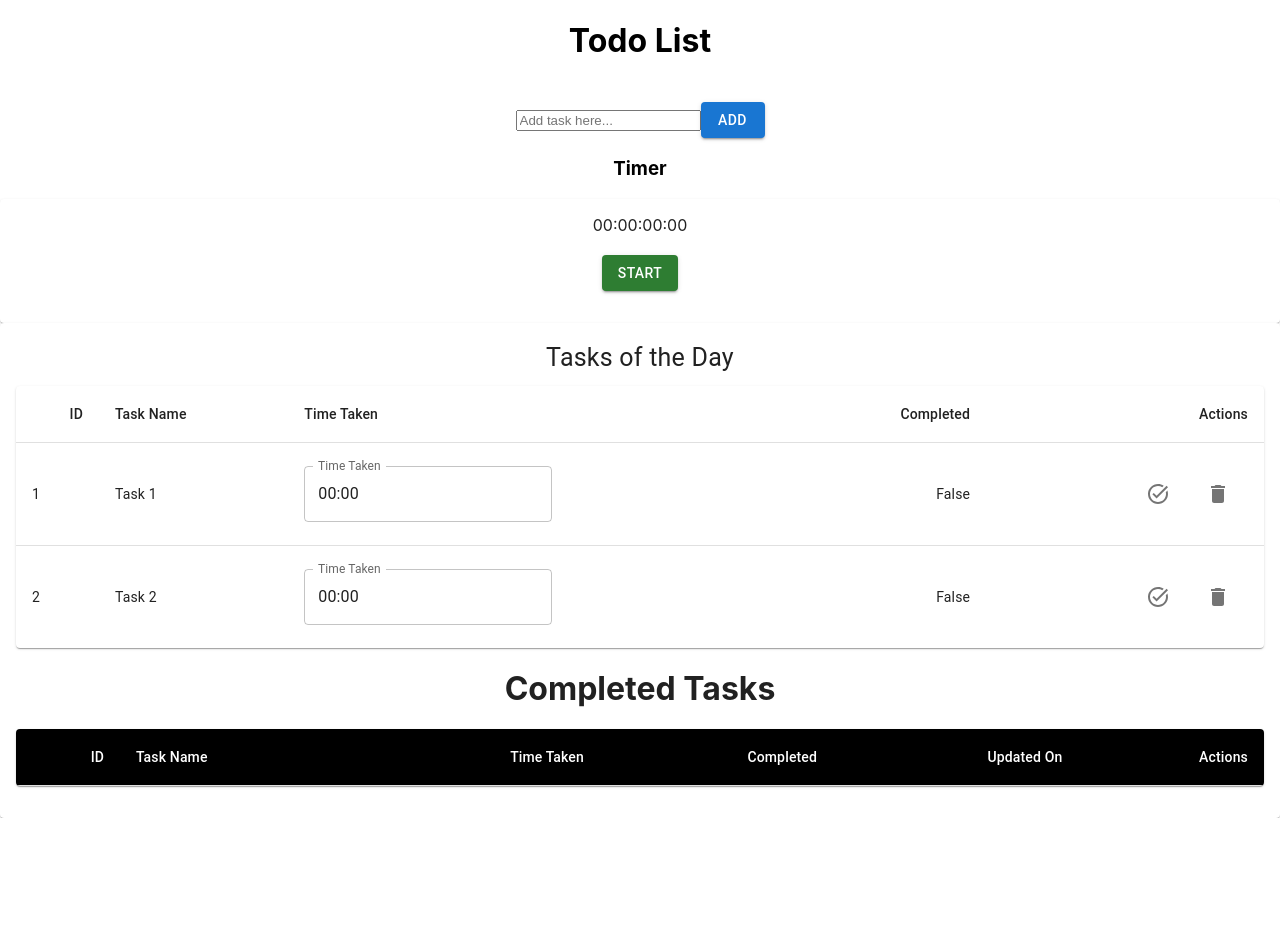
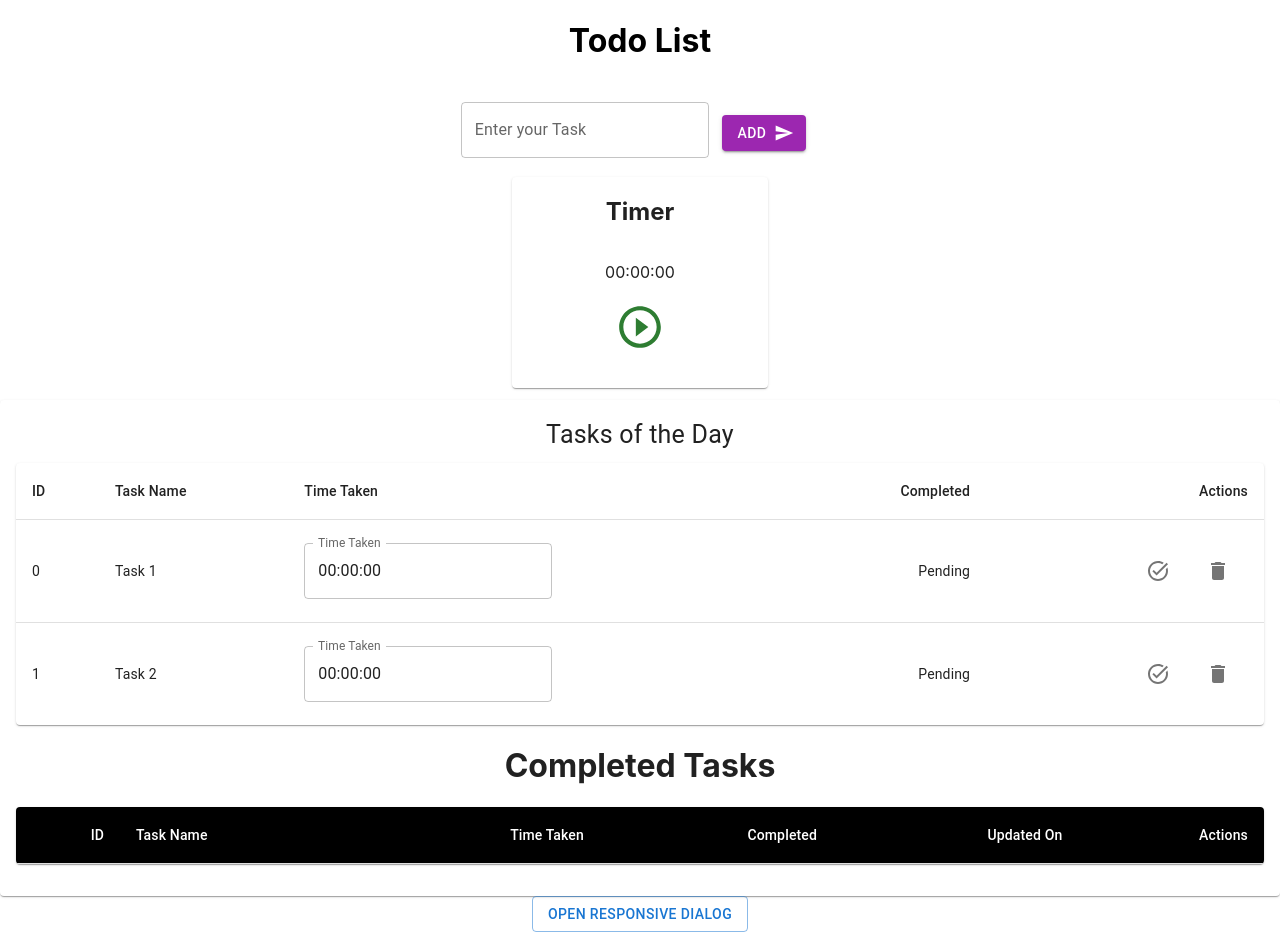
Before and after one commit to RasliyathkvCI/Projects_Citrus, a React (Create React App) app: page / in a window 1280 px wide. Before the commit the page ends 818 px from the top, so only its background shows below. Built offline with nearby package versions, Linux system fonts and the light colour scheme.

Commit message:
new updates 7/10/2022

```diff
--- a/package.json
+++ b/package.json
@@ -3,13 +3,13 @@
   "version": "0.1.0",
   "private": true,
   "dependencies": {
-
     "@emotion/styled": "^11.10.4",
     "@material-ui/core": "^4.12.4",
     "@mui/material": "^5.10.7",
     "@testing-library/jest-dom": "^5.16.5",
     "@testing-library/react": "^13.4.0",
     "@testing-library/user-event": "^13.5.0",
+    "bootstrap": "^5.2.2",
     "react": "^18.2.0",
     "react-dom": "^18.2.0",
     "react-scripts": "5.0.1",
--- a/src/Components/Card.jsx
+++ b/src/Components/Card.jsx
@@ -1,87 +1,70 @@
 import * as React from "react";
-// import { useEffect } from "react";
+import "./Timer.css"
+import TextField from '@mui/material/TextField';
+import Button from '@mui/material/Button';
+import SendIcon from '@mui/icons-material/Send';
 import Card from "@mui/material/Card";
 import CardActions from "@mui/material/CardActions";
 import CardContent from "@mui/material/CardContent";
-import Button from "@mui/material/Button";
 import Typography from "@mui/material/Typography";
 import BasicTable from "./Table";
 import Timer from "./Timer";
 import moment from "moment";
+import Popup from "./popup";
+
 
 
 
 export default function BasicCard() {
 
   const [task, setTask] = React.useState("");
-  // const [timertime, setTimertime] = React.useState("");
-  // const [isthrouhtimer, setIsthroughtimer] = React.useState();
-  const [timeflag, setTimeflag] = React.useState(false);
-  // let v1;
-  // let v2;
+  const [timertime, setTimertime] = React.useState("");
+  const [isthrouhtimer, setIsthroughtimer] = React.useState();
   const [list, setList] = React.useState([
     {
-      id: 1,
+      id: 0,
       name: "Task 1",
       completed: false,
       timetaken: 0,
       deletedstatus: false,
       updatedon: "",
-      isthroughTimer: false,
+
 
     },
-
     {
-      id: 2,
+      id: 1,
       name: "Task 2",
       completed: false,
       timetaken: 0,
       deletedstatus: false,
       updatedon: "",
-      isthroughTimer: false,
+
     }
   ]);
-
-  // useEffect(() => {
-  //   setTimertime(timertime);
-  //   setIsthroughtimer(isthrouhtimer);
-  //   console.log(timertime,isthrouhtimer);
-  // }, [timertime, isthrouhtimer])
 
   const handleChange = (e) => {
     setTask(e.target.value);
   };
 
+
   const AddTask = () => {
-    if (task !== " ") {
-      const newid = list.length + 1;
+    const newid = list.length;
+    if (task !== " " && isthrouhtimer !== true) {
       const taskDetails = {
         id: newid,
         name: task,
         completed: false,
         timetaken: 0,
         deletedstatus: false,
-        updatedon: "",
+        updatedon: " ",
       }
       console.log(taskDetails);
       setList([...list, taskDetails]);
+      console.log(list);
     }
+    else if (task !== " " && isthrouhtimer === true) {
 
-  };
-
-  // const getValue = (v1, v2) => {
-  //   setTimertime(v1);
-  //   setIsthroughtimer(v2);
-  //   console.log(timertime, isthrouhtimer);
-  // }
-
-
-  const AddTaskfromTimer = (val1, val2) => {
-    let timertime = val1;
-    let isthroughTimer = val2;
-    const newid = list.length + 1;
-    let newupdatedon = moment().format("DD-MM-YYYY, h:mm:ss a");
-    if (task !== " " && isthroughTimer === true) {
+      let newupdatedon = moment().format("DD-MM-YYYY, h:mm:ss a");
       const taskDetails = {
         id: newid,
         name: task,
@@ -93,42 +76,50 @@ export default function BasicCard() {
 
       console.log(taskDetails);
       setList([...list, taskDetails]);
-      setTimeflag(false);
-      console.log(timeflag);
+      setIsthroughtimer(false);
+      console.log(list);
     }
 
+  };
+
+  const getValue = (v1, v2) => {
+    setTimertime(v1);
+    setIsthroughtimer(v2);
 
   }
 
+  return (
+    <div>
+      <TextField
+        id="outlined-basic"
+        label="Enter your Task"
+        variant="outlined"
+        type="text"
+        name="text"
+        value={task}
+        onChange={(e) => handleChange(e)} />
 
 
-  return (
-    <div>
 
-      <input
-        type="text"
-        name="text"
-        id="Task"
-        onChange={(e) => handleChange(e)}
-        placeholder="Add task here..."
+      <Button variant="contained"
+        id="add_button"
+        color="secondary"
+        endIcon={<SendIcon />}
+        onClick={AddTask}>
+        ADD
+      </Button>
 
-      />
-      {/* {timeflag ?
-        (<Button variant="contained" onClick={timeflag ? AddTaskfromTimer(v1, v2) :
-          { AddTask }} >Add</Button>) : (<Button variant="contained" onClick={AddTask}>Add</Button>)} */}
 
-      <Button variant="contained" onClick={AddTask}>Add</Button>
+
+      <br />
+
+
 
 
       <Timer gettimeValue={(val1, val2) => {
         console.log(val1, val2);
-        AddTaskfromTimer(val1, val2);
-        // setTimeflag(true);
-        // getValue(val1, val2);s
-
+        getValue(val1, val2);
       }}> </Timer>
-
-
 
       <Card sx={{ minWidth: 600 }}>
         <CardContent>
@@ -138,15 +129,17 @@ export default function BasicCard() {
           <BasicTable
             list={list}
             setList={(val) => setList(val)}
-
-
           />
         </CardContent>
         <CardActions>
 
         </CardActions>
       </Card>
+      <Popup />
+
+
+
+
     </div>
-
   );
 }
--- a/src/Components/Table.jsx
+++ b/src/Components/Table.jsx
@@ -1,4 +1,5 @@
 import * as React from "react";
+import "./Timer.css"
 import Table from "@mui/material/Table";
 import TableBody from "@mui/material/TableBody";
 import TableCell, { tableCellClasses } from "@mui/material/TableCell";
@@ -11,48 +12,53 @@ import DeleteIcon from "@mui/icons-material/Delete";
 import TaskAltIcon from "@mui/icons-material/TaskAlt";
 import { styled } from '@mui/material/styles';
 import moment from "moment";
-
-
+import Button from '@mui/material/Button';
+import Dialog from '@mui/material/Dialog';
+import DialogActions from '@mui/material/DialogActions';
+import DialogContent from '@mui/material/DialogContent';
+import DialogContentText from '@mui/material/DialogContentText';
+import DialogTitle from '@mui/material/DialogTitle';
+import useMediaQuery from '@mui/material/useMediaQuery';
+import { useTheme } from '@mui/material/styles';
+import Popup from "./popup";
 
 
 
 export default function BasicTable({ list, setList }) {
 
+  const [open, setOpen] = React.useState(false);
+  const theme = useTheme();
+  const fullScreen = useMediaQuery(theme.breakpoints.down('md'));
 
+  const handleClickOpen = () => {
+    setOpen(true);
+  };
 
-  // const [order, setOrder] = React.useState("asc");
-  // const [orderBy, setOrderBy] = React.useState("completed");
+  const handleClose = () => {
+    setOpen(false);
+  };
 
-  // const handleRequestSort = (property) => {
-  //   console.log('1');
-  //   setOrder("asc");
-  //   setOrderBy(property);
-  // };
-
-  // const handleChange = (e, index) => {
-  //   const prevState = [...list];
-  //   prevState[index].timetaken = e.target.value;
-  //   setList(prevState);
-  // };
-
-  const handleComplete = (index) => {
+  const handleComplete = (item, index) => {
+    if (item.timetaken !== 0) {
       const prevState = [...list];
       prevState[index].completed = true;
       prevState[index].updatedon = moment().format("DD-MM-YYYY, h:mm:ss a");
       setList(prevState);
+    }
+    else {
+      alert("Please enter time...!")
+    }
   };
 
   const deletetask = (index) => {
-    const newLists = [...list];
-    newLists.splice(index, 1);
-    setList(newLists);
+    const prevState = [...list];
+    prevState[index].deletedstatus = true;
+    setList(prevState);
+    console.log(index);
+    setOpen(false);
+    // toggleModal();
   };
 
-  const deletecompletedtask = (index) => {
-    const newLists = [...list];
-    newLists.splice(index, 1);
-    setList(newLists);
-  };
 
   const StyledTableCell = styled(TableCell)(({ theme }) => ({
     [`&.${tableCellClasses.head}`]: {
@@ -75,44 +81,33 @@ export default function BasicTable({ list, setList }) {
   }));
 
   const filter = true;
-  const isCompleted = (x) => x.completed === filter;
+  const isCompleted = (x) => (x.completed === filter && x.deletedstatus === false);
 
   const filterr = false;
-  const Pending = (x) => x.completed === filterr;
+  const Pending = (x) => (x.completed === filterr && x.deletedstatus === false);
 
 
   return (
     <div>
 
+
+
       <TableContainer component={Paper}>
         <Table sx={{ minWidth: 650 }} aria-label="simple table">
           <TableHead>
             <TableRow>
-              <TableCell align="right">ID</TableCell>
+              <TableCell >ID</TableCell>
               <TableCell>Task Name</TableCell>
               <TableCell align="left">Time Taken</TableCell>
-              <TableCell
-                align="right"
-                sortDirection={"desc"}
-              >
-                Completed
-              </TableCell>
-
+              <TableCell align="right" sortDirection={"desc"}>Completed</TableCell>
               <TableCell align="right">Actions</TableCell>
             </TableRow>
           </TableHead>
           <TableBody>
-            {list.filter(Pending).map((row,index) => (
-              <TableRow
-                key={row.id}
-                sx={{ "&:last-child td, &:last-child th": { border: 0 } }}
-              >
-                <TableCell component="th" scope="row">
-                  {row.id}
-                </TableCell>
-                <TableCell component="th" scope="row">
-                  {row.name}
-                </TableCell>
+            {list.filter(Pending).map((row) => (
+              <TableRow key={row.id} sx={{ "&:last-child td, &:last-child th": { border: 0 } }}>
+                <TableCell component="th" scope="row">{row.id}</TableCell>
+                <TableCell component="th" scope="row">{row.name}</TableCell>
                 <TableCell align="left">
                   {" "}
                   {row.updatedOn ? (
@@ -122,30 +117,29 @@ export default function BasicTable({ list, setList }) {
                       id="outlined-basic"
                       label="Time Taken"
                       variant="outlined"
-                      placeholder="00:00"
-                      // onChange={(e) => handleChange(e,row.id)}
+                      placeholder="00:00:00"
                       onChange={(event) => {
                         const prevState = [...list];
-                        prevState[index].timetaken = event.target.value;
+                        // prevState[row.id].timetaken = validateTimer(event.target.value)
+                        prevState[row.id].timetaken = event.target.value;
                         setList(prevState);
                       }}
-                      value={row.timetaken === 0 ? "00:00" : row.timetaken}
+                      value={row.timetaken === 0 ? "00:00:00" : row.timetaken}
                       margin="none"
                     />
                   )}
 
                 </TableCell>
                 <TableCell align="right">
-                  {row.completed ? "True" : "False"}
+                  {row.completed ? "Completed" : "Pending"}
                 </TableCell>
-                {/* <TableCell align="right">{row.updatedOn}</TableCell> */}
                 <TableCell align="right">
                   {!row.completed && (
                     <IconButton
                       edge="end"
                       aria-label="complete"
                       style={{ margin: "15px 10px" }}
-                      onClick={() => handleComplete(index)}
+                      onClick={() => handleComplete(row, row.id)}
                     >
                       <TaskAltIcon />
                     </IconButton>
@@ -154,9 +148,35 @@ export default function BasicTable({ list, setList }) {
                     edge="end"
                     aria-label="delete"
                     style={{ margin: "15px 10px" }}
-                    onClick={() => deletecompletedtask(index)}
+                    onClick={handleClickOpen }
                     >
+                      {/* <Popup/> */}
+
+                    <Dialog
+                      fullScreen={fullScreen}
+                      open={open}
+                      onClose={handleClose}
+                      aria-labelledby="responsive-dialog-title"
+                    >
+                      <DialogTitle id="responsive-dialog-title">
+                      </DialogTitle>
+                      <DialogContent>
+                        <DialogContentText>
+                          Do You want to Delete....?
+                        </DialogContentText>
+                      </DialogContent>
+                      <DialogActions>
+                        <Button autoFocus onClick={()=>{handleClose()}}>
+                          No
+                        </Button>
+                        <Button onClick={()=>{deletetask(row.id)}} autoFocus>
+                          Yes
+                        </Button>
+                      </DialogActions>
+                    </Dialog>
                     <DeleteIcon />
+
+
                   </IconButton>
                 </TableCell>
               </TableRow>
@@ -166,7 +186,6 @@ export default function BasicTable({ list, setList }) {
       </TableContainer>
 
       <h1>Completed Tasks</h1>
-
 
       <TableContainer component={Paper}>
         <Table sx={{ minWidth: 700 }} aria-label="customized table">
@@ -181,34 +200,41 @@ export default function BasicTable({ list, setList }) {
             </TableRow>
           </TableHead>
           <TableBody>
-            {list.filter(isCompleted).map((row,index) => (
-              <StyledTableRow key={index}>
+            {list.filter(isCompleted).map((row) => (
+              <StyledTableRow key={row.id}>
                 <TableCell component="th" scope="row">{row.id}</TableCell>
                 <StyledTableCell component="th" scope="row">{row.name} </StyledTableCell>
                 <StyledTableCell align="right">{row.timetaken}</StyledTableCell>
-                <StyledTableCell align="right">{row.completed ? "True" : "False"}</StyledTableCell>
+                <StyledTableCell align="right">{row.completed ? "Completed" : "Pending"}</StyledTableCell>
                 <StyledTableCell align="right">{row.updatedon}</StyledTableCell>
                 <StyledTableCell align="right">
                   <IconButton
                     edge="end"
                     aria-label="delete"
                     style={{ margin: "15px 10px" }}
-                    onClick={() => deletetask(index)}
+                    onClick={()=>{deletetask(row.id)}}
+                  // onClick={toggleModal}
                   >
+                    {/* {modal && (
+                      <div className="modal">
+                        <div onClick={toggleModal} className="overlay"></div>
+                        <div className="modal-content">
+                          <h4> Do you want to delete this task..?</h4>
+                          <Button onClick={toggleModal}>No</Button>
+                          <Button onClick={() => { deletetask(row.id) }}>yes</Button>
+                        </div>
+                      </div>
+                    )} */}
+
+
                     <DeleteIcon />
                   </IconButton>
                 </StyledTableCell>
               </StyledTableRow>
             ))}
-
-
           </TableBody>
         </Table>
-
       </TableContainer>
-
-
     </div>
-
   );
 }
--- /dev/null
+++ b/src/Components/Timer.css
@@ -0,0 +1,52 @@
+.card_container{
+    width: 20%;
+    height: 20%;
+    align-items: center;
+    padding: 1%;
+    background-color: white;
+    border: 5px black;
+    padding-left: 40%;
+}
+.timercard{
+
+    border: 1em blue;
+
+}
+#add_button{
+
+    margin:1%;
+}
+
+
+.modal, .overlay {
+    width: 100%;
+    height: 100%;
+    top: 0;
+    left: 0;
+    right: 0;
+    bottom: 0;
+    position: fixed;
+}
+
+.overlay {
+    background: rgba(49,49,49,0.8);
+}
+.modal-content {
+    position: absolute;
+    top: 40%;
+    left: 50%;
+    transform: translate(-50%, -50%);
+    line-height: 1.4;
+    background: #f1f1f1;
+    padding: 14px 28px;
+    border-radius: 3px;
+    max-width: 500px;
+    min-width: 300px;
+}
+
+.close-modal {
+    position: absolute;
+    top: 10px;
+    right: 10px;
+    padding: 5px 7px;
+}
--- a/src/Components/Timer.jsx
+++ b/src/Components/Timer.jsx
@@ -1,33 +1,35 @@
 import * as React from "react";
+import "./Timer.css"
 import { useState } from "react";
 import Card from "@mui/material/Card";
 import CardActions from "@mui/material/CardActions";
 import CardContent from "@mui/material/CardContent";
-import Button from "@mui/material/Button";
+import RestartAltOutlinedIcon from '@mui/icons-material/RestartAltOutlined';
+import PlayCircleOutlineIcon from '@mui/icons-material/PlayCircleOutline';
+import PauseOutlinedIcon from '@mui/icons-material/PauseOutlined';
+import StopIcon from '@mui/icons-material/Stop';
 
 
 export default function Timer({ gettimeValue }) {
 
-    const [time, setTime] = useState({ ms: 0, s: 0, m: 0, h: 0 });
+    const [time, setTime] = useState({s: 0, m: 0, h: 0 });
     const [inter, setInter] = useState();
     const [status, setStatus] = useState(0);
 
-
-    const { ms, s, m, h } = time;
+    let newh,newm,news;
+    const { s, m, h } = time;
 
 
-    var updatedMs = time.ms, updatedS = time.s, updatedM = time.m, updateH = time.h;
+    var updatedS = time.s, updatedM = time.m, updateH = time.h;
 
     const start = () => {
         run();
-        setInter(setInterval(run, 10));
+        setInter(setInterval(run, 1000));
         setStatus(1);
 
     }
 
-
     const run = () => {
-
         if (updatedM === 60) {
             updateH++;
             updatedM = 0;
@@ -37,57 +39,66 @@ export default function Timer({ gettimeValue }) {
             updatedM++;
 
         }
-        if (updatedMs === 100) {
-            updatedS++;
-            updatedMs = 0;
-        }
-        updatedMs++
+        updatedS++
 
-        return setTime({ ms: updatedMs, s: updatedS, m: updatedM, h: updateH });
+
+        return setTime({s: updatedS, m: updatedM, h: updateH });
     }
-
 
     const stop = () => {
         clearInterval(inter);
-        setStatus(0);
+        setStatus(2);
         const isthroughTimer = true;
         const timerStatus = {
-            ms: updatedMs,
             s: updatedS,
             m: updatedM,
             h: updateH
 
         };
         setTime(timerStatus);
-        const timertime = (time.h + ":" + time.m + ":" + time.s + ":" + time.ms)
+        if(h >= 10 ){
+             newh = h ;
+        }
+        else {
+            newh = "0" + h
+        }
+        if(m >= 10 ){
+             newm = m ;
+        }
+        else {
+            newm = "0" + m
+        }
+        if(s >= 10 ){
+             news = s ;
+        }
+        else {
+            news = "0" + s
+        }
+
+        const timertime = (newh + ":" + newm + ":" + news );
         gettimeValue(timertime, isthroughTimer);
-        setTime({ ms: 0, s: 0, m: 0, h: 0 });
-
     }
 
-
-    // const reset = () => {
-    //     clearInterval(inter);
-    //     setTime({ ms: 0, s: 0, m: 0, h: 0 });
-    //     setStatus(0);
-
-    // }
-
+    const reset =() =>{
+        clearInterval(inter);
+        setTime({s : 0 , m : 0, h : 0 })
+        setStatus(0);
+    }
 
     return (
 
-        <div>
-            <h3 >Timer</h3>
-            <Card sx={{ minWidth: 600 }}>
+        <div className="card_container">
+
+            <Card  className="timercard">
+            <h2 className="timer_head">Timer</h2>
                 <CardContent>
                     <div>
-
                         <span className="span">
 
                             {h >= 10 ? h : "0" + h}
                         </span>
                         :
-                        <span className="span">
+                        <span className="span" >
 
                             {m >= 10 ? m : "0" + m}
 
@@ -98,46 +109,33 @@ export default function Timer({ gettimeValue }) {
                             {s >= 10 ? s : "0" + s}
 
                         </span>
-                        :
-                        <span className="span">
-
-                            {ms >= 10 ? ms : "0" + ms}
-
-                        </span>
 
                     </div>
+
                     <br />
 
                     <div>
-                        {/* {status === 0 && <button class="btn_start" onClick={start}>start</button>} */}
-                        {status === 0 && <Button variant="contained" color="success" onClick={start}>START</Button>}
+                        {status === 0 && status !== 2 &&
+                            <div>
+                                 <PlayCircleOutlineIcon variant="contained" color="success"sx={{ fontSize: 50 }} onClick={start}></PlayCircleOutlineIcon>
+                            </div>
+                        }
                         {status === 1 &&
                             <div>
-                                {/* <Button variant="contained" color="secondary" onClick={reset}>RESET</Button> */}
-
-                                <Button variant="contained"
-                                    color="error"
-                                    onClick={stop}
-                                >PAUSE AND ADD</Button>
-
+                                <StopIcon variant="contained" color="error"sx={{ fontSize: 50 }} onClick={reset}></StopIcon>
+                                <PauseOutlinedIcon variant="contained"color="secondary"sx={{ fontSize: 50 }}onClick={stop}></PauseOutlinedIcon>
                             </div>
-
-
                         }
-
-
+                        {status === 2 &&
+                          <div>
+                             <StopIcon variant="contained" color="error" sx={{ fontSize: 50 }}onClick={reset}></StopIcon>
+                             <RestartAltOutlinedIcon variant="contained" color="success" sx={{ fontSize: 50 }}onClick={start}></RestartAltOutlinedIcon>
+                          </div>
+                        }
                     </div>
-
-
                 </CardContent>
                 <CardActions></CardActions>
             </Card>
-
-
-
-
-
         </div>
-
     )
 }
--- /dev/null
+++ b/src/Components/popup.jsx
@@ -0,0 +1,55 @@
+import * as React from 'react';
+import Button from '@mui/material/Button';
+import Dialog from '@mui/material/Dialog';
+import DialogActions from '@mui/material/DialogActions';
+import DialogContent from '@mui/material/DialogContent';
+import DialogContentText from '@mui/material/DialogContentText';
+import DialogTitle from '@mui/material/DialogTitle';
+import useMediaQuery from '@mui/material/useMediaQuery';
+import { useTheme } from '@mui/material/styles';
+
+export default function ResponsiveDialog() {
+  const [open, setOpen] = React.useState(false);
+  const theme = useTheme();
+  const fullScreen = useMediaQuery(theme.breakpoints.down('md'));
+
+  const handleClickOpen = () => {
+    setOpen(true);
+  };
+
+  const handleClose = () => {
+    setOpen(false);
+  };
+
+  return (
+    <div>
+      <Button variant="outlined" onClick={handleClickOpen}>
+        Open responsive dialog
+      </Button>
+      <Dialog
+        fullScreen={fullScreen}
+        open={open}
+        onClose={handleClose}
+        aria-labelledby="responsive-dialog-title"
+      >
+        <DialogTitle id="responsive-dialog-title">
+          {"Use Google's location service?"}
+        </DialogTitle>
+        <DialogContent>
+          <DialogContentText>
+            Let Google help apps determine location. This means sending anonymous
+            location data to Google, even when no apps are running.
+          </DialogContentText>
+        </DialogContent>
+        <DialogActions>
+          <Button autoFocus onClick={handleClose}>
+            Disagree
+          </Button>
+          <Button onClick={handleClose} autoFocus>
+            Agree
+          </Button>
+        </DialogActions>
+      </Dialog>
+    </div>
+  );
+}
```
Also changed, not shown: 1 other file (tests, documents, lock files or other folders). Lines whose indentation alone changed are shown as unchanged.
